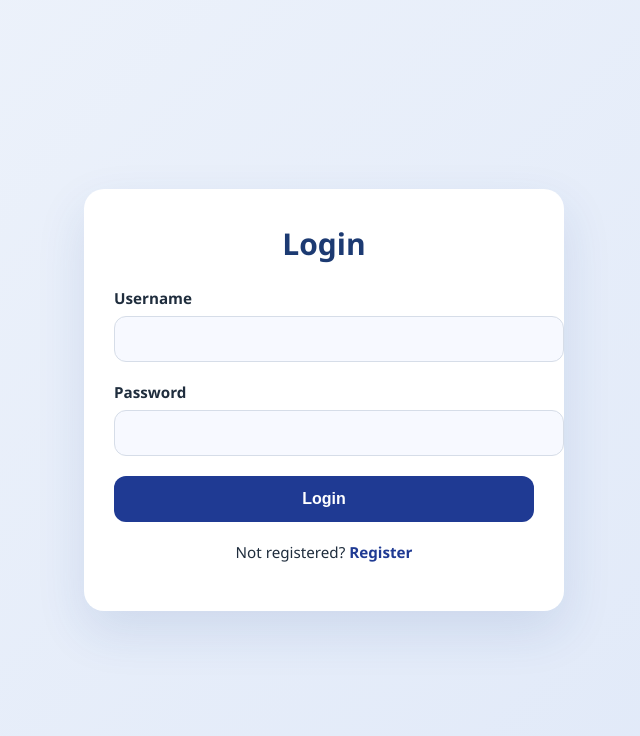
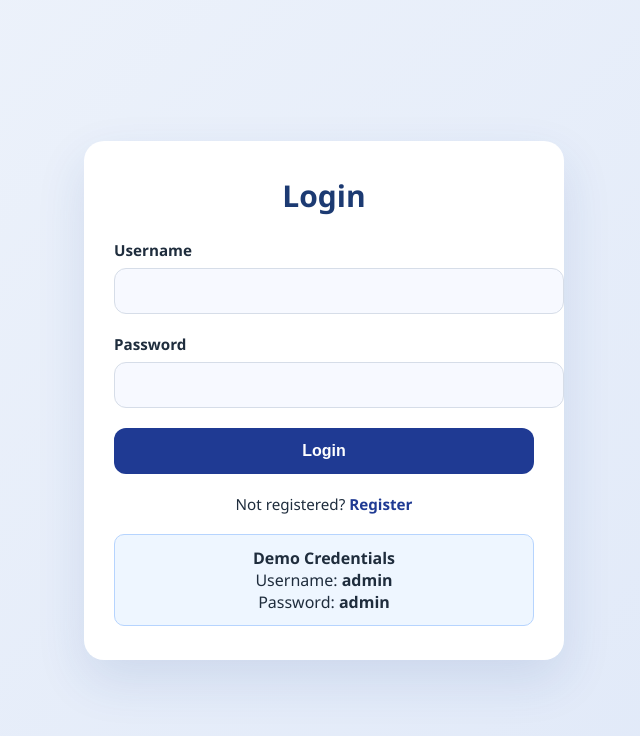
Before and after one commit to Rahuljogu/Sales-forecasting-system-using-machine-learning, a Django app: page / in a window 1280 px wide. Shown: the top 736 px of the page, without its empty margins (316-956 px from the left). Run offline with Django 5.2, Linux system fonts and the light colour scheme; parts of the project's set-up code (start-up, migrations or seed data) failed here and were passed over.

Commit message:
Add demo login credentials

```diff
--- a/templates/accounts/login.html
+++ b/templates/accounts/login.html
@@ -126,6 +126,11 @@
     {% endif %}
 
     <p class="register-link">Not registered? <a href="{% url 'register' %}">Register</a></p>
+    <div style="margin-top:20px; padding:12px; background:#eef6ff; border:1px solid #b6d4fe; border-radius:10px; text-align:center;">
+    <strong>Demo Credentials</strong><br>
+    Username: <b>admin</b><br>
+    Password: <b>admin</b>
+</div>
 </div>
 
 </body>
```
